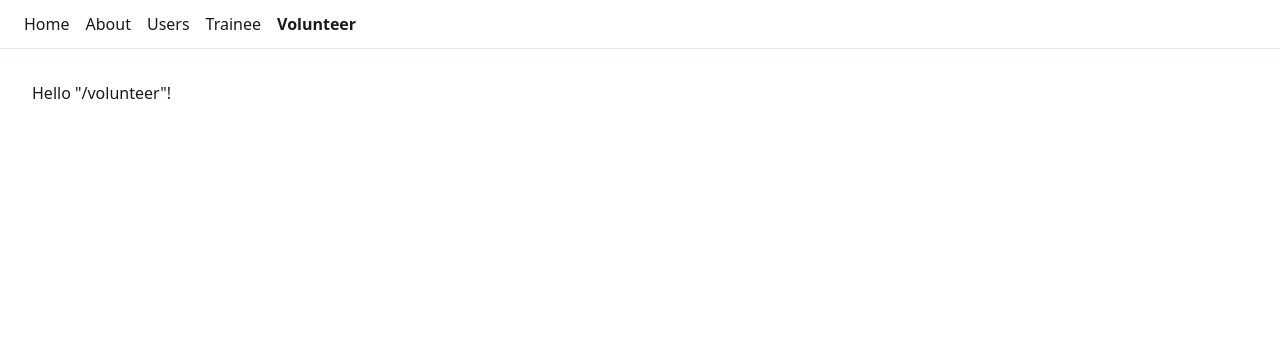
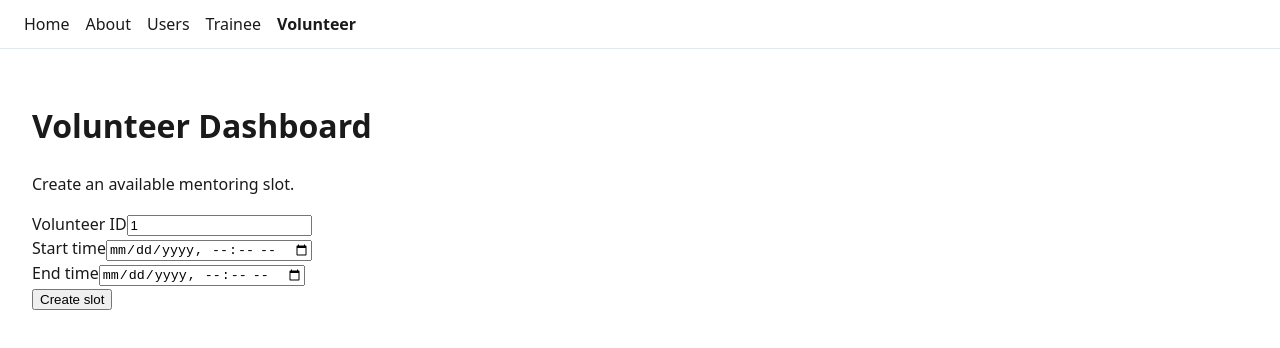
Before and after one commit to theangelskies/Pair-Scheduling, a React (Vite) app in the folder frontend/: page /volunteer in a window 1280 px wide. Shown: the top 348 px of the page. Built offline with nearby package versions, Linux system fonts and the light colour scheme; no server answers.

Commit message:
Build trainee and volunteer pages

```diff
--- a/frontend/package.json
+++ b/frontend/package.json
@@ -16,6 +16,7 @@
   },
   "dependencies": {
     "@tanstack/react-router": "^1.170.15",
+    "axios": "^1.18.1",
     "react": "^19.2.7",
     "react-dom": "^19.2.7"
   },
--- a/frontend/src/routes/trainee.tsx
+++ b/frontend/src/routes/trainee.tsx
@@ -1,9 +1,54 @@
 import { createFileRoute } from '@tanstack/react-router'
+import { useEffect, useState } from 'react'
+import api from '../services/api'
 
 export const Route = createFileRoute('/trainee')({
   component: RouteComponent,
 })
 
 function RouteComponent() {
-  return <div>Hello Trainee</div>
+const [slots, setSlots] = useState<any[]>([])
+const [loading, setLoading] = useState<boolean>(true)
+const [error, setError] = useState<string | null>(null)
+const [bookingMessage, setBookingMessage] = useState<string | null>(null)
+useEffect(() => {
+  api
+    .getAvailableSlots()
+    .then((data) => {
+      setSlots(data)
+      setLoading(false)
+    })
+    .catch((err) => {
+      setError(err.message)
+      setLoading(false)
+    })
+}, [])
+if (loading) return <p>Loading slots...</p>
+
+  if (error) return <p>Error: {error}</p>
+const handleBookSlot = async (slotId: number) => {
+  setBookingMessage(`Booking request sent for slot ${slotId}`)
 }
+  return (
+  <div>
+    <h1>Trainee Dashboard</h1>
+    <p>Available mentoring sessions</p>
+
+{slots.length === 0 ? (
+  <p>No available slots.</p>
+) : (
+ <ul>
+  {slots.map((slot: any) => (
+    <li key={slot.id}>
+      {slot.volunteer_name} - {slot.start_time}
+      <button type="button" onClick={() => handleBookSlot(slot.id)}>
+        Book Slot
+      </button>
+    </li>
+  ))}
+</ul>
+)}
+{bookingMessage && <p>{bookingMessage}</p>}
+  </div>
+)
+}
--- a/frontend/src/routes/volunteer.tsx
+++ b/frontend/src/routes/volunteer.tsx
@@ -1,9 +1,62 @@
 import { createFileRoute } from '@tanstack/react-router'
+import { useState } from 'react'
+import api from '../services/api'
 
 export const Route = createFileRoute('/volunteer')({
   component: RouteComponent,
 })
 
 function RouteComponent() {
-  return <div>Hello "/volunteer"!</div>
+  const [message, setMessage] = useState<string | null>(null)
+
+  async function handleSubmit(event: React.FormEvent<HTMLFormElement>) {
+    event.preventDefault()
+
+    const formData = new FormData(event.currentTarget)
+
+    const slotData = {
+      volunteer_id: Number(formData.get('volunteer_id')),
+      start_time: formData.get('start_time'),
+      end_time: formData.get('end_time'),
+      is_recurring: false,
+      minimum_notice_hours: 24,
+    }
+
+    await api.createSlot(slotData)
+    setMessage('Slot created successfully!')
+  }
+
+  return (
+    <div>
+      <h1>Volunteer Dashboard</h1>
+      <p>Create an available mentoring slot.</p>
+
+      <form onSubmit={handleSubmit}>
+        <div>
+          <label>
+            Volunteer ID
+            <input name="volunteer_id" type="number" defaultValue="1" required />
+          </label>
+        </div>
+
+        <div>
+          <label>
+            Start time
+            <input name="start_time" type="datetime-local" required />
+          </label>
+        </div>
+
+        <div>
+          <label>
+            End time
+            <input name="end_time" type="datetime-local" required />
+          </label>
+        </div>
+
+        <button type="submit">Create slot</button>
+      </form>
+
+      {message && <p>{message}</p>}
+    </div>
+  )
 }
--- a/frontend/src/services/api.js
+++ b/frontend/src/services/api.js
@@ -1,6 +1,6 @@
 import axios from 'axios'
 
-const API_BASE_URL = import.meta.env.VITE_API_BASE_URL || 'http://localhost:5000/api'
+const API_BASE_URL = import.meta.env.VITE_API_BASE_URL || 'http://localhost:3000/api'
 
 const apiClient = axios.create({
   baseURL: API_BASE_URL,
```
Also changed, not shown: 1 other file (tests, documents, lock files or other folders).
